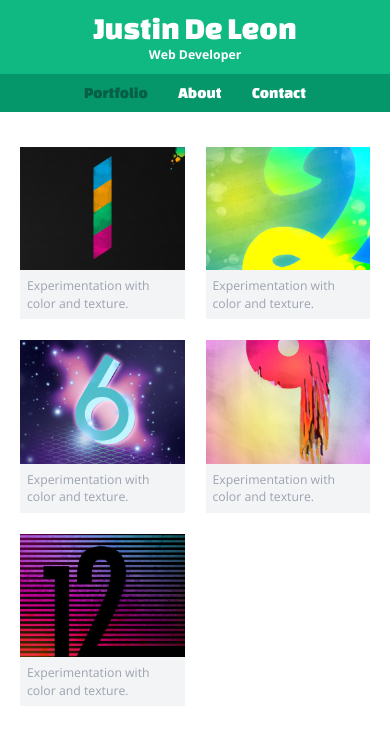
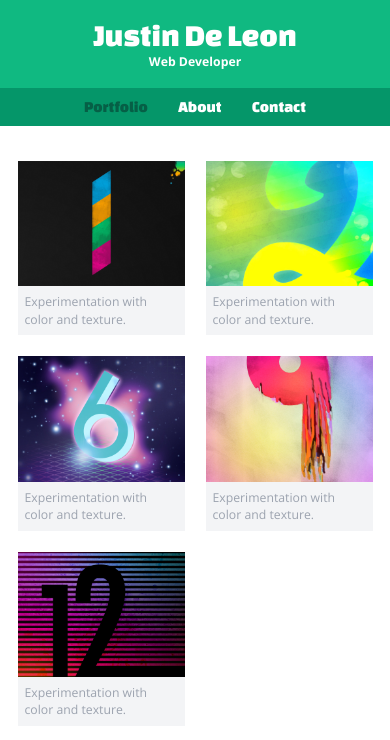
Before and after one commit to jusdeleon/portfolio-tailwind, a plain HTML site: page index.html in a window 390 px wide. Shown: the top 740 px of the page. Drawn offline with nearby package versions, Linux system fonts and the light colour scheme.

Commit message:
Refactor

```diff
--- a/css/app.css
+++ b/css/app.css
@@ -5,8 +5,3 @@ body {
 .font-secondary {
     font-family: "Open Sans", sans-serif;
 }
-
-.section {
-    padding-left: 20px;
-    padding-right: 20px;
-}
--- a/index.html
+++ b/index.html
@@ -1,21 +1,23 @@
 <!DOCTYPE html>
-<html class="text-sm md:text-base">
+<html lang="en" class="text-sm md:text-base">
+
 <head>
   <meta charset="utf-8">
   <meta http-equiv="X-UA-Compatible" content="IE=edge">
   <title>Justin De Leon | Portfolio</title>
-    <meta name="viewport" content="width=device-width, initial-scale=1">
+  <meta name="viewport" content="width=device-width, initial-scale=1.0">
   <link rel="preconnect" href="https://fonts.gstatic.com">
   <link href="https://fonts.googleapis.com/css2?family=Changa+One&display=swap" rel="stylesheet">
   <link href="https://fonts.googleapis.com/css2?family=Open+Sans:wght@400;600;700;800&display=swap" rel="stylesheet">
   <link href="https://unpkg.com/tailwindcss@^2/dist/tailwind.min.css" rel="stylesheet">
   <link rel="stylesheet" href="/css/app.css">
 </head>
+
 <body>
   <div class="bg-green-500 md:border-b-4 md:border-green-600 mb-10">
     <div class="md:container md:mx-auto">
-        <div class="md:flex md:justify-between md:items-center md:text-left text-white text-center">
-            <div class="p-3">
+      <div class="text-white text-center md:flex md:justify-between md:items-center md:text-left md:p-5">
+        <div class="py-5 md:py-0">
           <h1 class="text-4xl">
             <a href="/index.html">Justin De Leon</a>
           </h1>
@@ -31,7 +33,7 @@
     </div>
   </div>
 
-<div class="section mb-10">
+  <div class="px-5 mb-10">
     <div class="max-w-4xl mx-auto">
       <div class="grid grid-cols-2 md:grid-cols-3 gap-6">
         <div>
@@ -84,4 +86,5 @@
     <span class="font-secondary text-xs text-gray-400">2021 Justin De Leon</span>
   </div>
 </body>
+
 </html>
```
Lines whose indentation alone changed are shown as unchanged.
